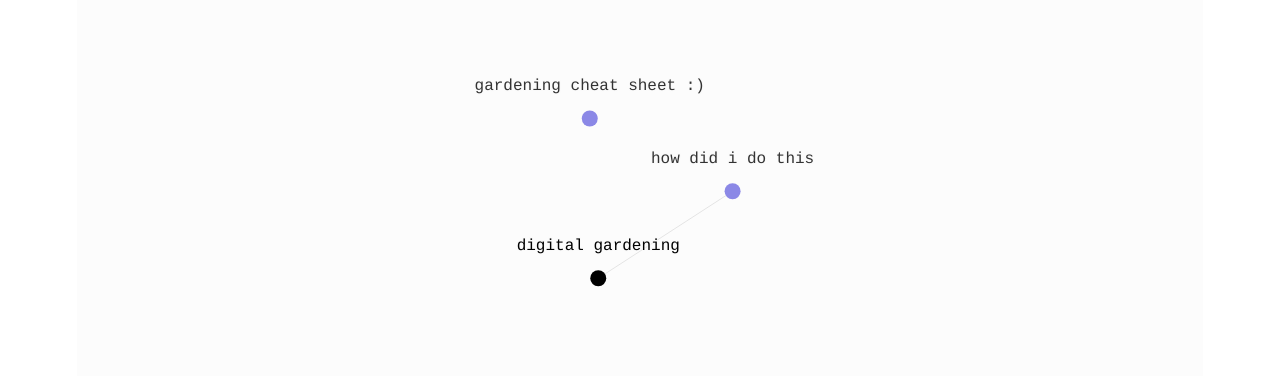
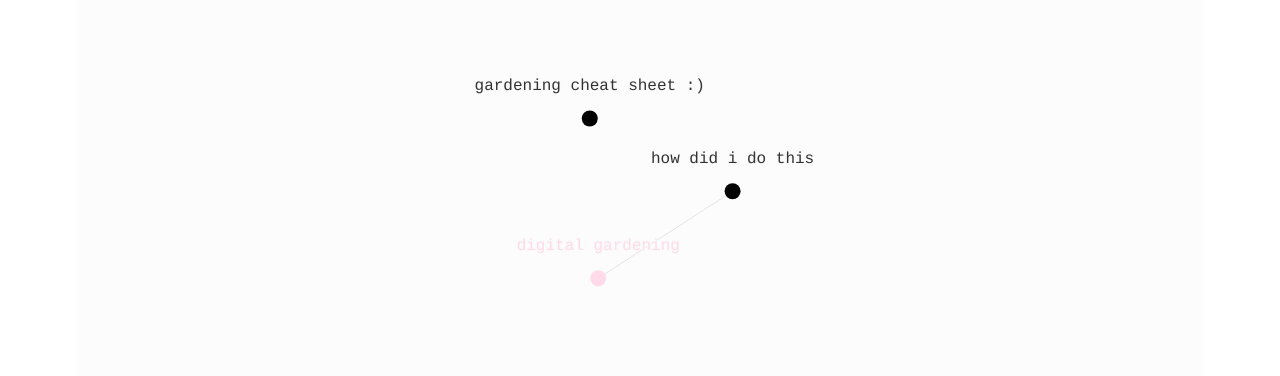
Before and after one commit to geminiworms/talyssagarden.github.io, a Jekyll site: the page built from _notes/what-is-digital-gardening.md, in a window 1280 px wide. Shown: the part 1155-1531 px from the top of the page. Built offline with Jekyll 4.4.1, drawn with Linux system fonts in a browser that asks for light colours.

Commit message:
update node colors

```diff
--- a/_includes/notes_graph.html
+++ b/_includes/notes_graph.html
@@ -6,7 +6,7 @@
 
   .nodes circle {
     cursor: pointer;
-    fill: #8b88e6;
+    fill: black;
     transition: all 0.15s ease-out;
   }
 
@@ -19,7 +19,7 @@
   .nodes [active],
   .text [active] {
     cursor: pointer;
-    fill: black;
+    fill: #ffdbea;
   }
 
   .inactive {
```
